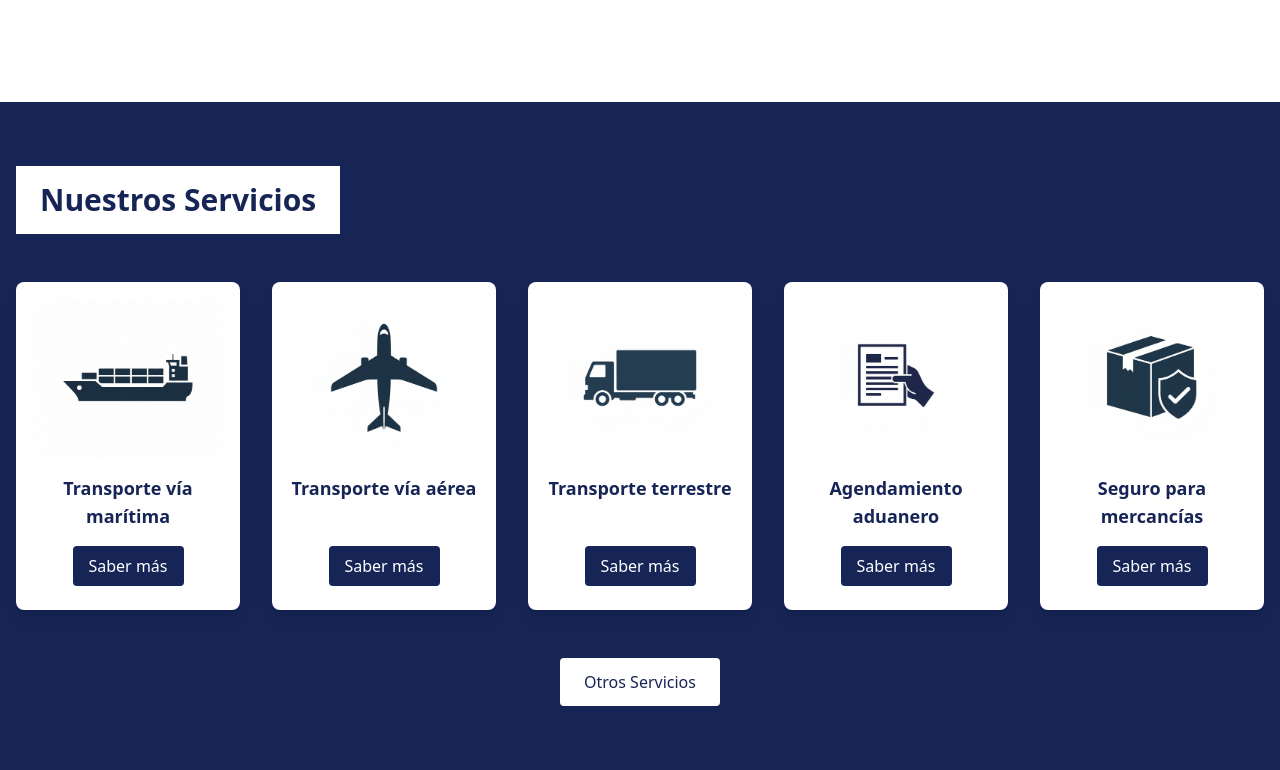
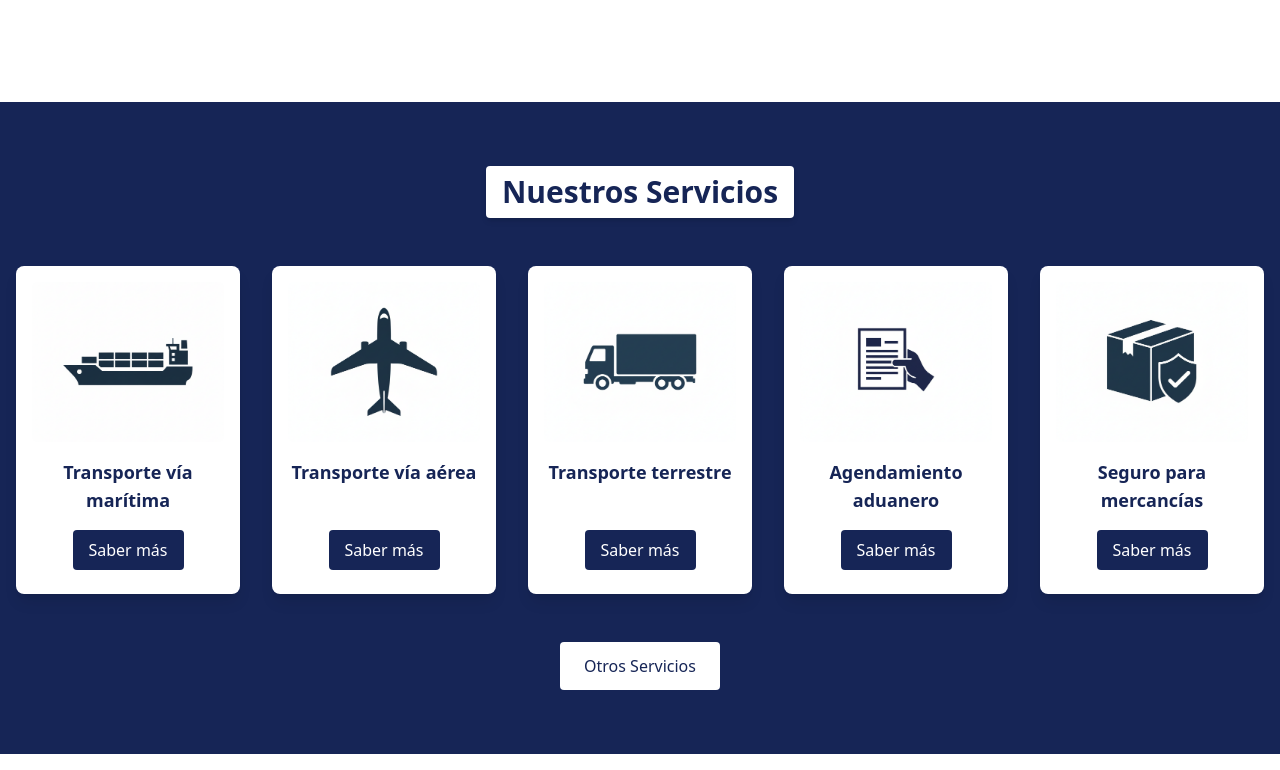
Before and after one commit to camila0424/IBL, a React (Vite) app: page / in a window 1280 px wide. Shown: the part 1186-1956 px from the top of the page. Built offline with nearby package versions, Linux system fonts and the light colour scheme.

Commit message:
changes in the design of services

```diff
--- a/src/components/landing/Services.jsx
+++ b/src/components/landing/Services.jsx
@@ -8,20 +8,20 @@ function Services() {
   useEffect(() => {
     fetch("/data/services.json")
       .then((res) => res.json())
-      .then((data) => setServices(data.serviciosPrincipales)) // ⚠ usar data.serviciosPrincipales
+      .then((data) => setServices(data.serviciosPrincipales))
       .catch((err) => console.error("Error cargando servicios:", err));
   }, []);
 
   return (
     <section id="servicios" className="bg-blue-950 py-16">
-      <div className="container mx-auto px-4">
-        {/* Título */}
-        <h2 className="bg-white text-blue-950 text-3xl font-bold py-4 px-6 mb-12 inline-block font-roboto">
+      <div className="container mx-auto px-4 flex flex-col items-center">
+        {/* Título centrado y pequeño */}
+        <h2 className="bg-white text-blue-950 text-3xl font-bold mb-12 font-roboto px-4 py-2 rounded inline-block text-center shadow-md">
           Nuestros Servicios
         </h2>
 
         {/* Tarjetas de servicios */}
-        <div className="grid grid-cols-1 sm:grid-cols-2 lg:grid-cols-3 xl:grid-cols-5 gap-8">
+        <div className="grid grid-cols-1 sm:grid-cols-2 lg:grid-cols-3 xl:grid-cols-5 gap-8 w-full">
           {Array.isArray(services) &&
             services.map((service) => (
               <div
@@ -36,7 +36,7 @@ function Services() {
                 <h3 className="text-blue-950 text-lg font-semibold mb-4 font-roboto">
                   {service.titulo}
                 </h3>
-                {/* Contenedor del espacio flexible */}
+                {/* Espacio flexible para que todos los botones queden a la misma altura */}
                 <div className="flex-grow"></div>
                 <button
                   onClick={() => navigate(`/services/${service.id}`)}
```
